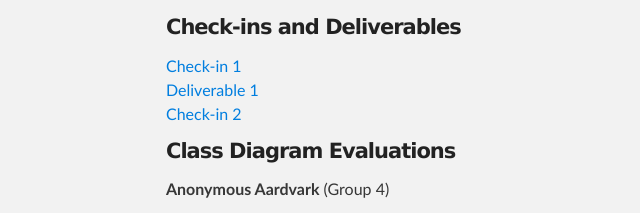
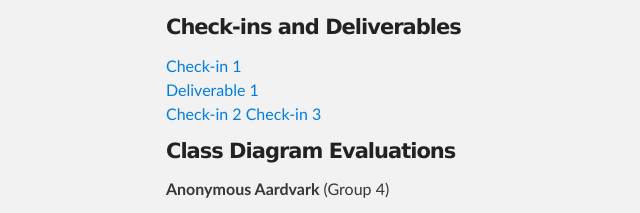
Before and after one commit to HuSCII/HuSCII, a plain HTML site: page index.html in a window 1280 px wide. Shown: the part 1023-1236 px from the top of the page, 154-794 px from the left. Drawn offline with Linux system fonts and the light colour scheme.

Commit message:
Update index.html
-added link for check-in 3

```diff
--- a/index.html
+++ b/index.html
@@ -51,6 +51,7 @@
 <a href="https://drive.google.com/file/d/0B9dGBtNiBX-MekhzZjZTQURzYWM/view?usp=sharing">Check-in 1</a><br>
 <a href="https://github.com/HuSCII/HuSCII/blob/master/Deliverables/Deliverable%201%20(HuSCII).pdf">Deliverable 1</a><br>
 <a href="https://github.com/HuSCII/HuSCII/blob/master/Check-Ins/Check-In%202.pdf">Check-in 2</a>
+<a href="https://github.com/HuSCII/HuSCII/tree/master/ParkManagement/src">Check-in 3</a>
 <br>
 
 <h4>Class Diagram Evaluations</h4>
```
